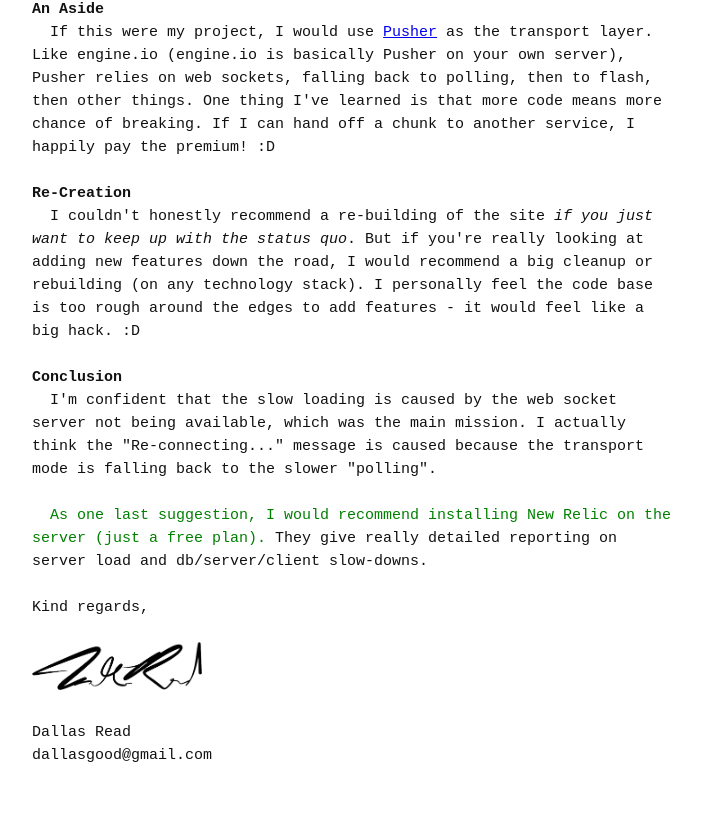
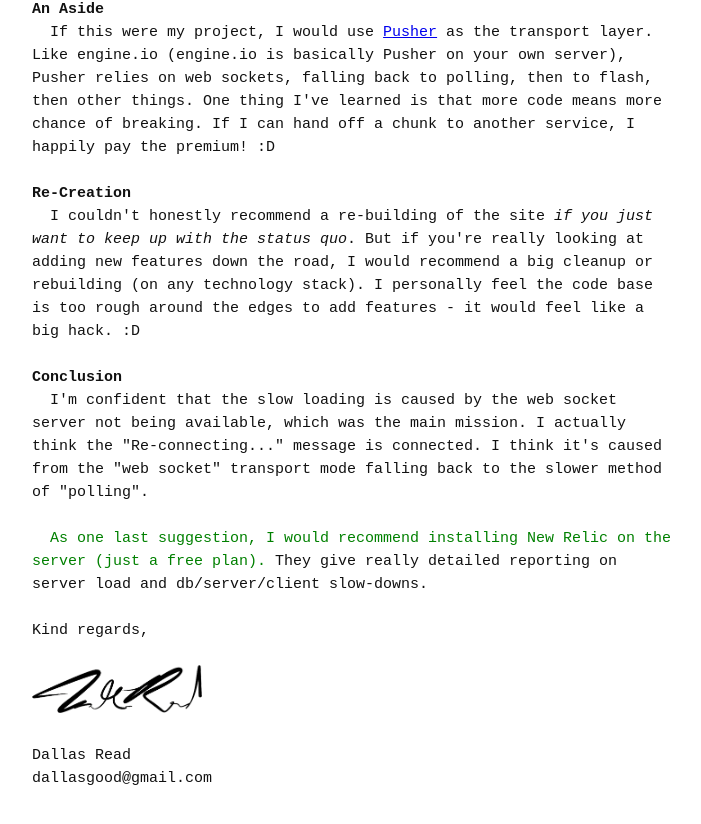
Before and after one commit to dallasread/www.dallasread.com, a Jekyll site: the page listhings/index.html, which Jekyll copies as it is, in a window 1280 px wide and 900 px high, scrolled down 3827 px. Shown: the top 824 px of the window, without its empty margins (288-989 px from the left). Built offline with Jekyll 4.4.1, drawn with Linux system fonts in a browser that asks for light colours.

Commit message:
Listhings tweak.

```diff
--- a/listhings/index.html
+++ b/listhings/index.html
@@ -193,7 +193,7 @@ You can see "transport=polling" in the next URL that loads after a 25 second del
   I couldn't honestly recommend a re-building of the site <em>if you just want to keep up with the status quo</em>. But if you're really looking at adding new features down the road, I would recommend a big cleanup or rebuilding (on any technology stack). I personally feel the code base is too rough around the edges to add features - it would feel like a big hack. :D
 
 <strong>Conclusion</strong>
-  I'm confident that the slow loading is caused by the web socket server not being available, which was the main mission. I actually think the "Re-connecting..." message is caused because the transport mode is falling back to the slower "polling".
+  I'm confident that the slow loading is caused by the web socket server not being available, which was the main mission. I actually think the "Re-connecting..." message is connected. I think it's caused from the "web socket" transport mode falling back to the slower method of "polling".
 
   <span class="suggestion">As one last suggestion, I would recommend installing New Relic on the server (just a free plan).</span> They give really detailed reporting on server load and db/server/client slow-downs.
 
```
